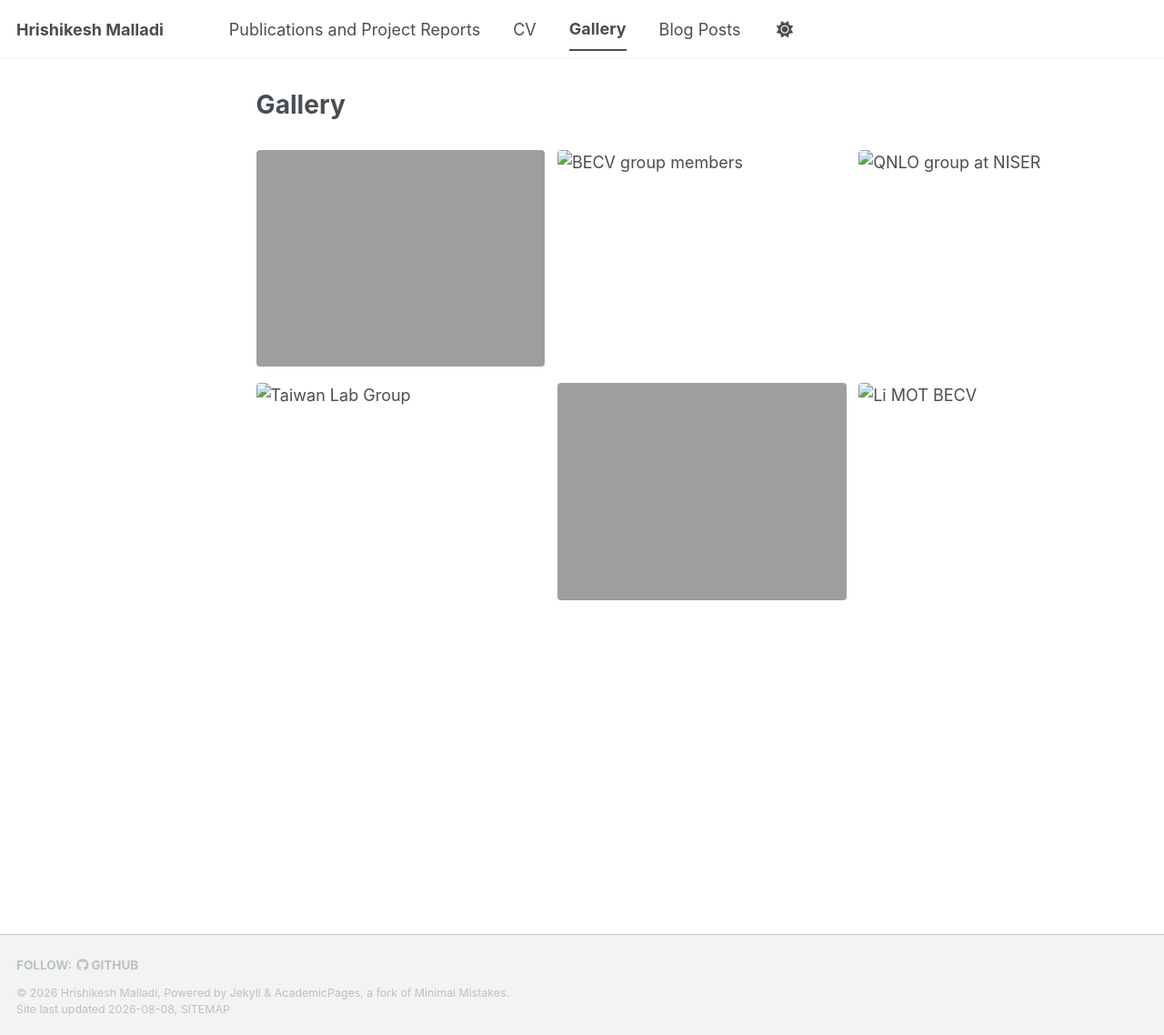
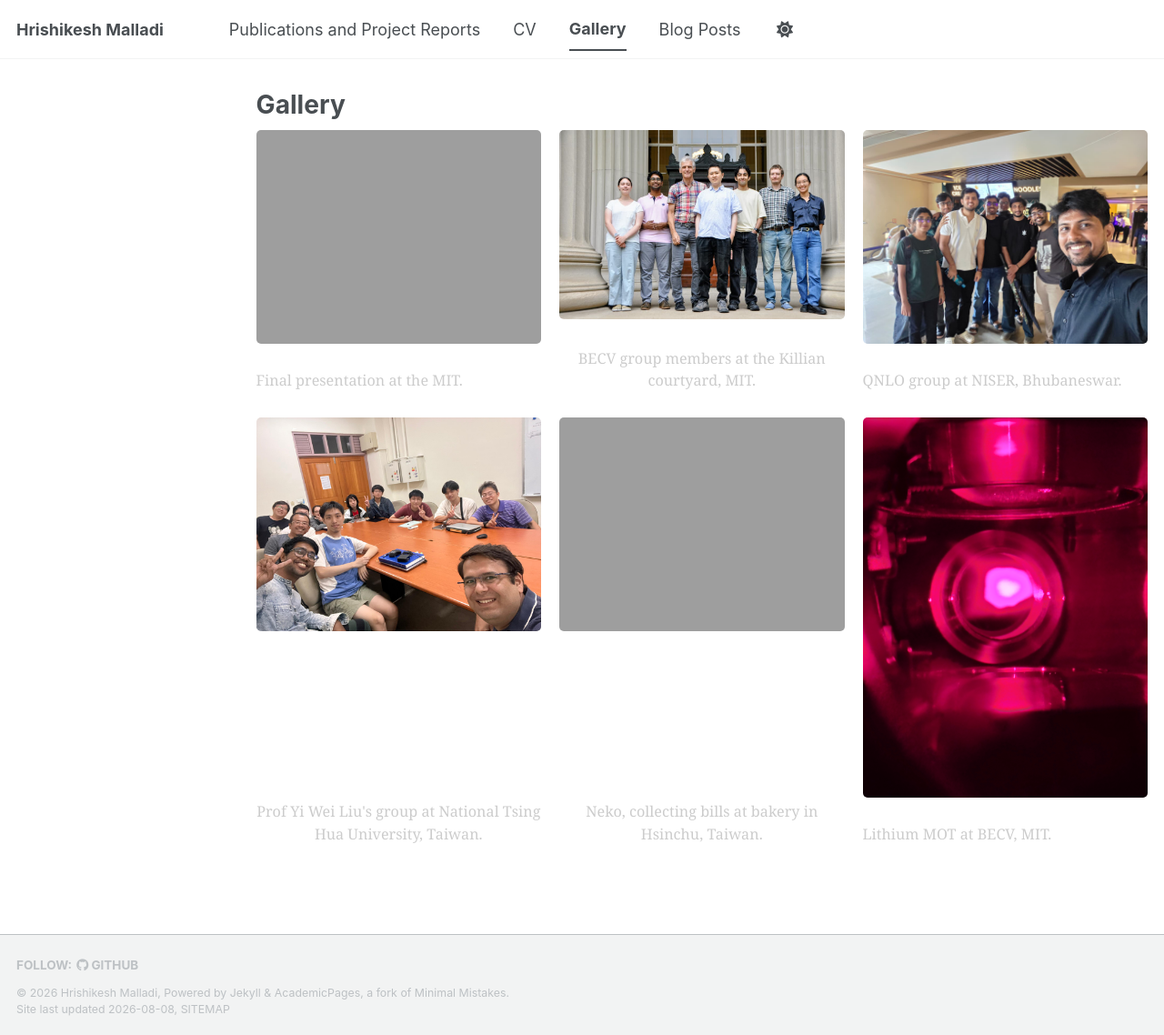
Before and after one commit to Hrishikesh-03/Hrishikesh-03.github.io, a Jekyll site: the page built from _pages/gallery.html, in a window 1280 px wide and 1138 px high. Shown: the whole window at 91% size. Built offline with Jekyll 4.4.1, drawn with Linux system fonts in a browser that asks for light colours; a style sheet for code colours, icons or effects is not loaded.

Commit message:
gallery_grid_update

```diff
--- a/_pages/gallery.html
+++ b/_pages/gallery.html
@@ -5,22 +5,28 @@ permalink: /gallery/
 author_profile: false
 
 photo_grid:
-  - image_path: /images/gallery/Wolfgang_and_me.jpg
+  - url: /gallery/Wolfgang_and_me.jpg
+    image_path: /gallery/Wolfgang_and_me.jpg
     alt: "Wolfgang and me"
     title: "Final presentation at the MIT."
-  - image_path: /images/gallery/BECV.jpeg
+  - url: /gallery/BECV.jpeg
+    image_path: /gallery/BECV.jpeg
     alt: "BECV group members"
     title: "BECV group members at the Killian courtyard, MIT."
-  - image_path: /images/gallery/QNLO.jpeg
+  - url: /gallery/QNLO.jpeg
+    image_path: /gallery/QNLO.jpeg
     alt: "QNLO group at NISER"
     title: "QNLO group at NISER, Bhubaneswar."
-  - image_path: /images/gallery/Taiwan_Lab_Group.jpg
+  - url: /gallery/Taiwan_Lab_Group.jpg
+    image_path: /gallery/Taiwan_Lab_Group.jpg
     alt: "Taiwan Lab Group"
     title: "Prof Yi Wei Liu's group at National Tsing Hua University, Taiwan."
-  - image_path: /images/gallery/Neko.jpg
+  - url: /gallery/Neko.jpg
+    image_path: /gallery/Neko.jpg
     alt: "Neko.jpg"
     title: "Neko, collecting bills at bakery in Hsinchu, Taiwan."
-  - image_path: /images/gallery/Li_MOT_BECV.jpg
+  - url: /gallery/Li_MOT_BECV.jpg
+    image_path: /gallery/Li_MOT_BECV.jpg
     alt: "Li MOT BECV"
     title: "Lithium MOT at BECV, MIT."
 
@@ -28,7 +34,16 @@ photo_grid:
 
 {% include base_path %}
 
-{% include gallery id="photo_grid" %}
+<div style="display: grid; grid-template-columns: repeat(auto-fit, minmax(300px, 1fr)); gap: 20px;">
+  {% for photo in page.photo_grid %}
+    <figure style="margin: 0; display: flex; flex-direction: column; text-align: center;">
+      <img src="{{ base_path }}/images/{{ photo.image_path }}" alt="{{ photo.alt }}" style="width: 100%; border-radius: 5px;">
+      <figcaption style="font-size: 0.9em; margin-top: 10px; color: #cccccc;">{{ photo.title }}</figcaption>
+    </figure>
+  {% endfor %}
+</div>
+
+<!-- {% include gallery id="photo_grid" %} -->
 
 <!-- {% include base_path %}
 
```
